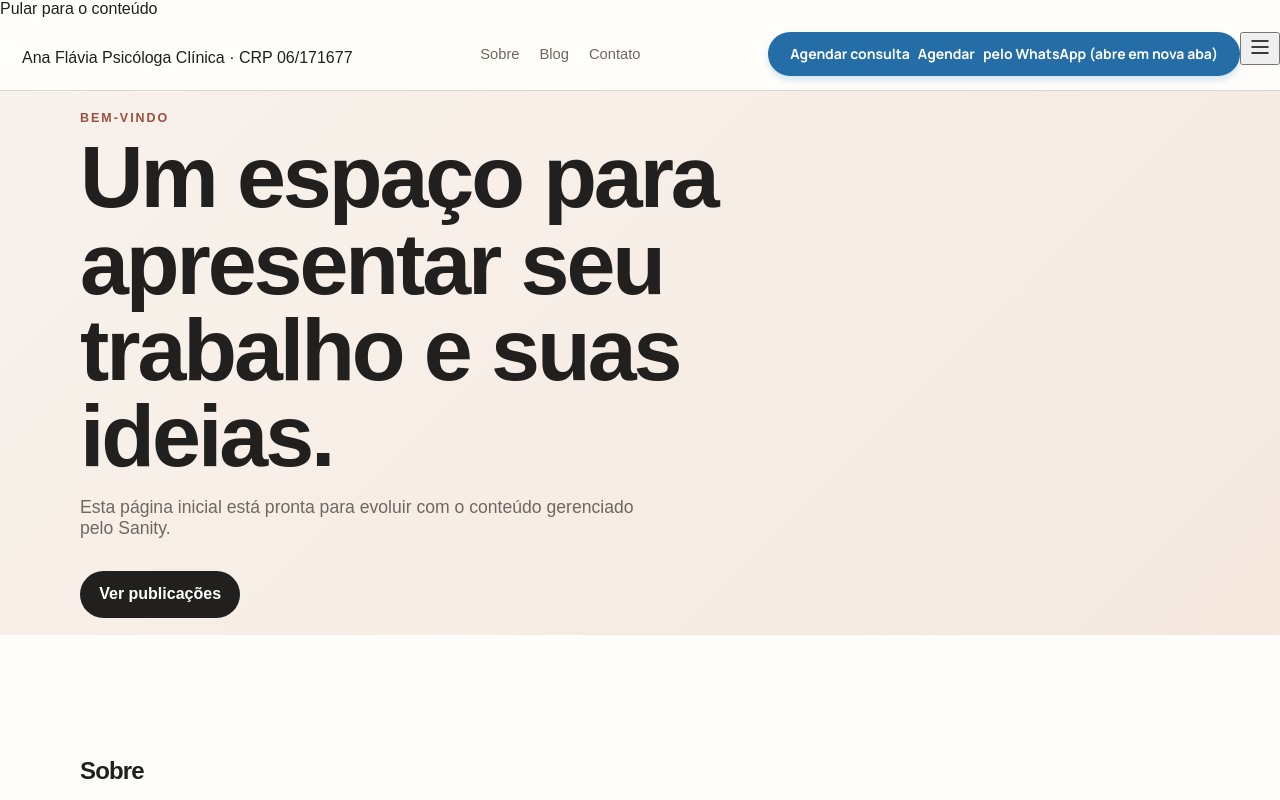
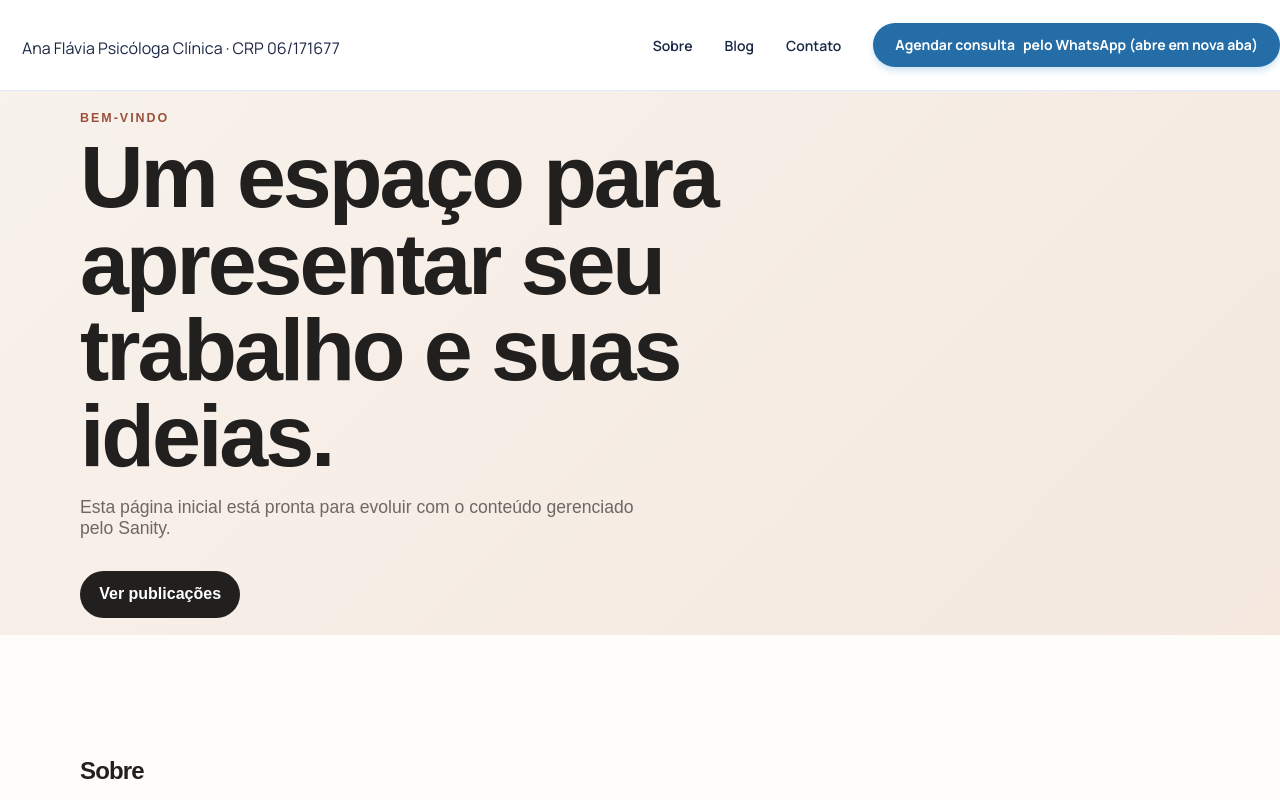
Before and after one commit to flaviafreitas/ana-flavia, a Nuxt app: page / in a window 1280 px wide. Shown: the top 800 px of the page. Built offline with nearby package versions, Linux system fonts and the light colour scheme.

Commit message:
Style header and hover effects

```diff
--- a/app/assets/scss/components/_header.scss
+++ b/app/assets/scss/components/_header.scss
@@ -1,42 +1,225 @@
 .site-header {
   position: sticky;
-  z-index: 10;
+  z-index: 30;
   top: 0;
-  border-bottom: 1px solid var(--border);
-  background: color-mix(in srgb, var(--background) 92%, var(--color-transparent));
-  backdrop-filter: blur(12px);
+  border-bottom: 1px solid var(--color-border);
+  background: var(--color-surface);
+  color: var(--color-text);
+  font-family: var(--font-body);
 }
 
 .site-header__inner {
   display: flex;
-  min-height: 72px;
+  min-height: 90px;
   align-items: center;
   justify-content: space-between;
-  gap: 2rem;
+  gap: var(--space-8);
+}
 
-  nav {
-    display: flex;
-    flex-wrap: wrap;
-    gap: 1.25rem;
+.site-header__desktop-nav {
+  display: flex;
+  align-items: center;
+  gap: var(--space-8);
+  margin-left: auto;
+
+  a {
+    position: relative;
+    padding-block: var(--space-3);
+    font-size: var(--text-small);
+    font-weight: 600;
+    transition: color var(--duration-fast);
+
+    &::after {
+      content: '';
+      position: absolute;
+      inset: auto 0 4px;
+      height: 2px;
+      border-radius: var(--radius-pill);
+      background: var(--color-action);
+      transform: scaleX(0);
+      transform-origin: center;
+    }
   }
-  nav a {
-    color: var(--muted);
-    font-size: 0.92rem;
-  }
-  nav a:hover {
-    color: var(--foreground);
+
+  a:hover,
+  a.is-current,
+  a:focus-visible {
+    color: var(--color-action);
+
+    &::after {
+      transform: scaleX(1);
+    }
   }
 }
 
-.site-header__logo {
-  font-weight: 800;
+.site-header__actions {
+  display: flex;
+  align-items: center;
+  gap: var(--space-2);
 }
 
-@media (max-width: 640px) {
-  .site-header__inner {
-    align-items: flex-start;
-    flex-direction: column;
-    gap: 0.75rem;
-    padding-block: 1rem;
+.site-header__appointment {
+  position: relative;
+  isolation: isolate;
+  overflow: hidden;
+  white-space: nowrap;
+
+  &::after {
+    content: '';
+    position: absolute;
+    inset: 0;
+    z-index: -1;
+    pointer-events: none;
+    background: linear-gradient(
+      110deg,
+      transparent 25%,
+      color-mix(in srgb, var(--color-white) 22%, transparent) 50%,
+      transparent 75%
+    );
+    transform: translateX(-120%);
   }
 }
+
+@media (prefers-reduced-motion: no-preference) {
+  .site-header__desktop-nav a::after {
+    transition: transform 240ms cubic-bezier(0.22, 1, 0.36, 1);
+  }
+
+  .site-header__appointment {
+    transition:
+      background var(--duration-fast),
+      box-shadow 240ms ease,
+      transform 240ms ease;
+
+    &::after {
+      transition: transform 550ms ease;
+    }
+  }
+
+  .site-header__mobile-nav a {
+    transition:
+      background var(--duration-fast),
+      color var(--duration-fast);
+
+    span {
+      transition: transform 240ms ease;
+    }
+  }
+}
+
+@media (hover: hover) and (prefers-reduced-motion: no-preference) {
+  .site-header__appointment:hover {
+    transform: translateY(-2px);
+    box-shadow: 0 8px 20px color-mix(in srgb, var(--color-action) 28%, transparent);
+
+    &::after {
+      transform: translateX(120%);
+    }
+  }
+
+  .site-header__appointment:active {
+    transform: translateY(0);
+  }
+  .site-header__mobile-nav a:hover span {
+    transform: translate(3px, -3px);
+  }
+}
+.site-header__appointment-mobile {
+  display: none;
+}
+.site-header__menu-button,
+.site-header__mobile-nav {
+  display: none;
+}
+
+.site-header__skip {
+  position: absolute;
+  left: var(--space-4);
+  top: var(--space-3);
+  padding: var(--space-3) var(--space-4);
+  transform: translateY(-200%);
+  border-radius: var(--radius-sm);
+  background: var(--color-text);
+  color: var(--color-white);
+  z-index: 1;
+
+  &:focus {
+    transform: translateY(0);
+  }
+}
+
+.site-header a:focus-visible,
+.site-header button:focus-visible {
+  outline: 3px solid var(--color-focus);
+  outline-offset: 4px;
+}
+
+@media (max-width: 800px) {
+  .site-header__inner {
+    min-height: 72px;
+    gap: var(--space-3);
+  }
+  .site-header__desktop-nav {
+    display: none;
+  }
+  .site-header__appointment-desktop {
+    display: none;
+  }
+  .site-header__appointment-mobile {
+    display: inline;
+  }
+  .site-header__appointment {
+    padding-inline: var(--space-4);
+  }
+
+  .site-header__menu-button {
+    display: inline-flex;
+    align-items: center;
+    justify-content: center;
+    flex-shrink: 0;
+    width: 44px;
+    height: 44px;
+    padding: 0;
+    border: 1px solid var(--color-border);
+    border-radius: var(--radius-pill);
+    background: var(--color-transparent);
+    color: var(--color-text);
+    cursor: pointer;
+
+    &:hover {
+      background: var(--color-surface-soft);
+    }
+  }
+
+  .site-header__mobile-nav {
+    display: block;
+    border-top: 1px solid var(--color-border);
+    max-height: calc(100dvh - 72px);
+    overflow-y: auto;
+    padding-block: var(--space-2) var(--space-4);
+
+    a {
+      display: flex;
+      align-items: center;
+      justify-content: space-between;
+      min-height: 48px;
+      padding: var(--space-3) var(--space-2);
+      font-weight: 600;
+      border-radius: var(--radius-sm);
+
+      &:hover {
+        background: var(--color-surface-soft);
+      }
+    }
+  }
+}
+
+@media (max-width: 360px) {
+  .site-header__inner {
+    flex-wrap: wrap;
+    padding-block: var(--space-3);
+  }
+  .site-header__actions {
+    margin-left: auto;
+  }
+}
```
